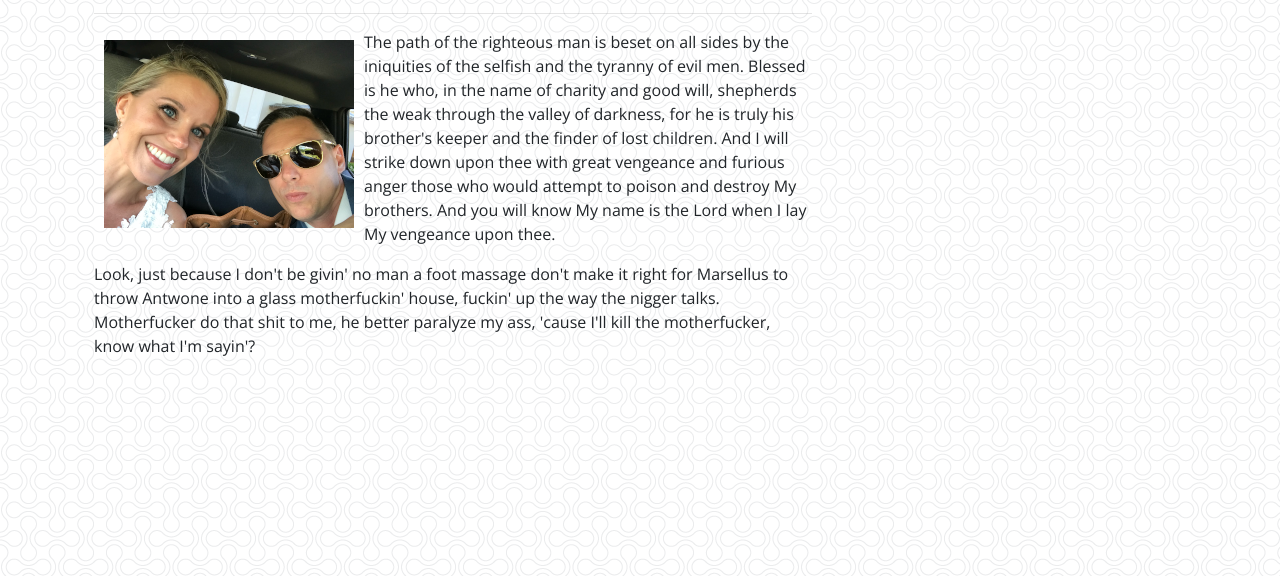
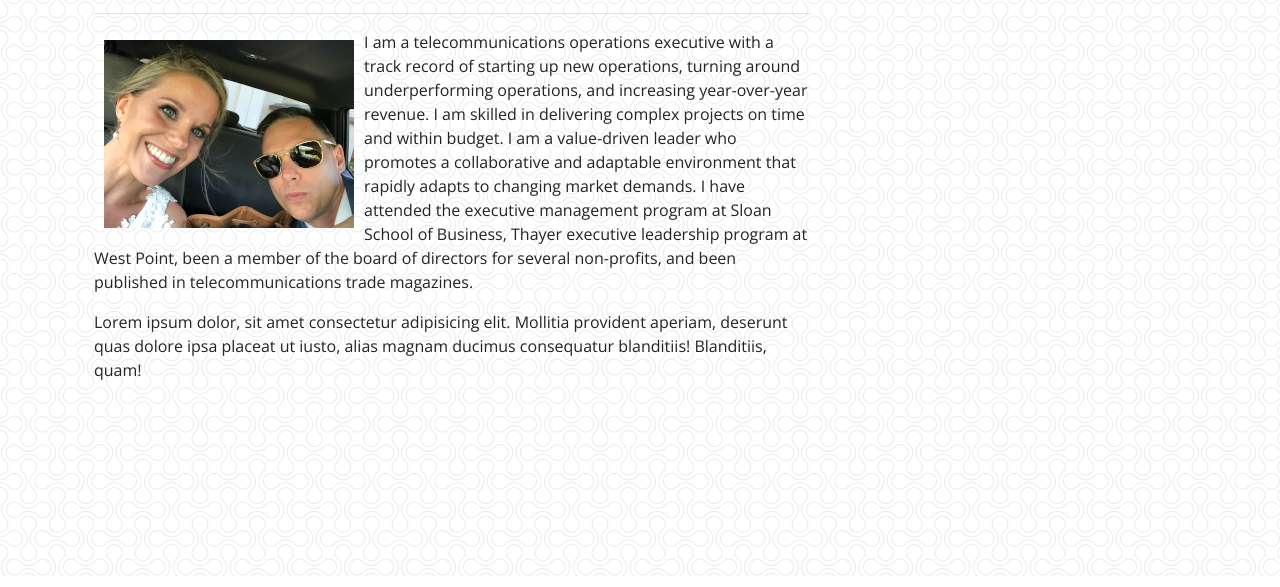
Before and after one commit to trilambda122/hw2-bootstrap-bio, a plain HTML site: page index.html in a window 1280 px wide. Shown: the part 141-728 px from the top of the page. Drawn offline with nearby package versions, Linux system fonts and the light colour scheme.

Commit message:
updated index.html with some real info about me

```diff
--- a/index.html
+++ b/index.html
@@ -15,7 +15,7 @@
 
     <!-- NAV BAR -->
     <nav class="navbar navbar-expand-lg sticky-top navbar-dark bg-dark">
-        <img src="imgs/scs.png" alt="" id="logo_pic">
+        <img src="imgs/scs.png" alt="logo" id="logo_pic">
         <a class="navbar-brand" href="index.html">Shane C. Schilling</a>
 
         <!-- Nav bar toggler to show button when page collapses -->
@@ -49,12 +49,11 @@
                 <img src="imgs/profile_pic.png" alt="profile_pic" id="profile_pic">
                 <!-- start slipsum code -->
 
-                <p>The path of the righteous man is beset on all sides by the iniquities of the selfish and the tyranny of evil men. Blessed is he who, in the name of charity and good will, shepherds the weak through the valley of darkness, for he is truly
-                    his brother's keeper and the finder of lost children. And I will strike down upon thee with great vengeance and furious anger those who would attempt to poison and destroy My brothers. And you will know My name is the Lord when I lay
-                    My vengeance upon thee. </p>
+                <p>I am a telecommunications operations executive with a track record of starting up new operations, turning around underperforming operations, and increasing year-over-year revenue. I am skilled in delivering complex projects on time and
+                    within budget. I am a value-driven leader who promotes a collaborative and adaptable environment that rapidly adapts to changing market demands. I have attended the executive management program at Sloan School of Business, Thayer executive
+                    leadership program at West Point, been a member of the board of directors for several non-profits, and been published in telecommunications trade magazines. </p>
 
-                <p>Look, just because I don't be givin' no man a foot massage don't make it right for Marsellus to throw Antwone into a glass motherfuckin' house, fuckin' up the way the nigger talks. Motherfucker do that shit to me, he better paralyze my
-                    ass, 'cause I'll kill the motherfucker, know what I'm sayin'? </p>
+                <p>Lorem ipsum dolor, sit amet consectetur adipisicing elit. Mollitia provident aperiam, deserunt quas dolore ipsa placeat ut iusto, alias magnam ducimus consequatur blanditiis! Blanditiis, quam! </p>
 
                 <!-- end slipsum code -->
             </div>
```
